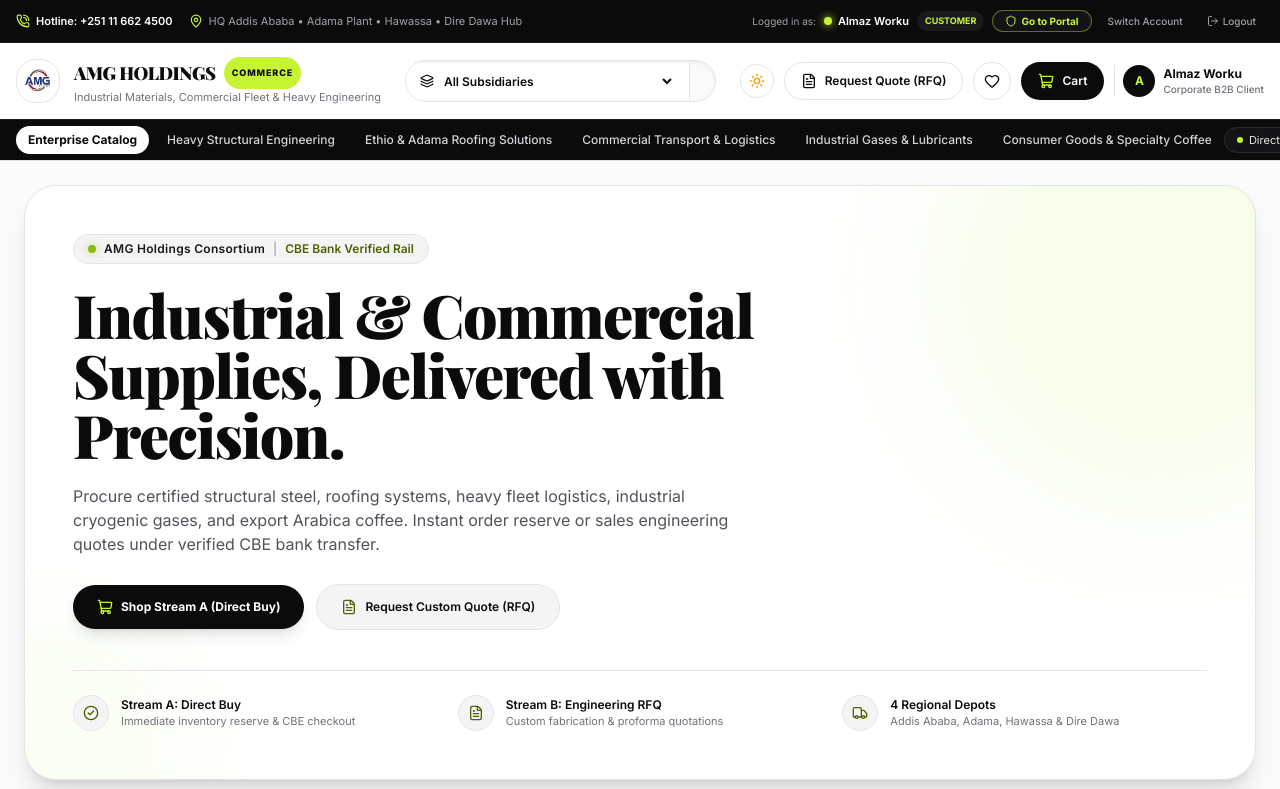
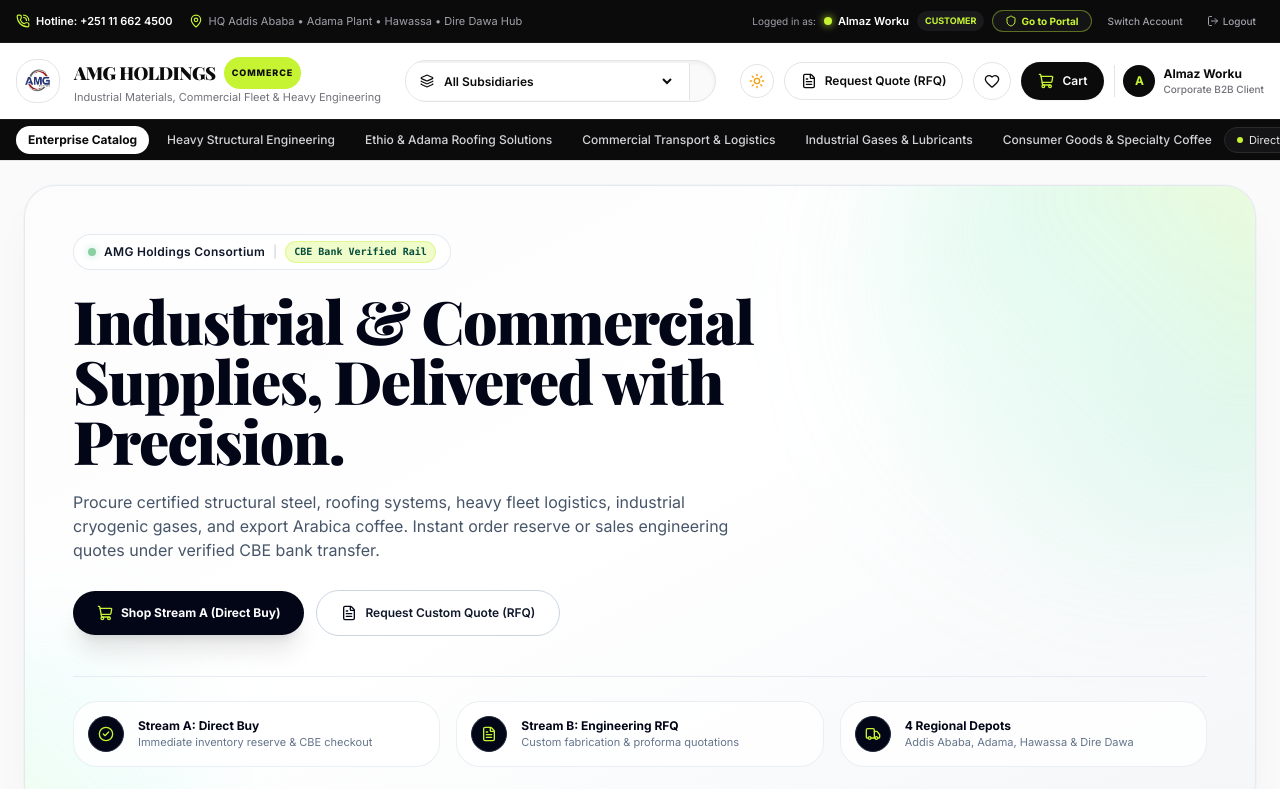
Before and after one commit to amoori01/E-Commerce, a Next.js app: page / in a window 1280 px wide. Shown: the top 789 px of the page. Built offline with nearby package versions, Linux system fonts and the light colour scheme; a web font is replaced by a local one.

Commit message:
Elevate light-mode hero banner with rich depth, ambient sunlit glow, frosted glass, and obsidian badge accents

```diff
--- a/src/app/branch-admin/page.tsx
+++ b/src/app/branch-admin/page.tsx
@@ -669,50 +669,50 @@ export default function BranchAdminPage() {
     <div className="min-h-screen bg-[#FAFAFA] dark:bg-[#0B0B0C] text-[#0B0B0C] dark:text-[#E4E4E7] transition-colors duration-200 pb-20">
       {/* 1. EXECUTIVE THEME HERO BANNER (Flagship Obsidian & Lime Luxury Authority) */}
       <section className="max-w-7xl mx-auto px-4 sm:px-6 pt-6">
-        <div className="bg-white dark:bg-[#0B0B0C] text-[#0B0B0C] dark:text-white rounded-3xl p-6 sm:p-8 border border-[#E4E4E7] dark:border-[#1A1A1D] shadow-xl dark:shadow-2xl relative overflow-hidden group hover:border-[#0B0B0C]/30 dark:hover:border-[#C6F432]/30 transition-all duration-300">
-          {/* Ambient Lime Glows */}
-          <div className="absolute -top-32 -right-32 w-[24rem] h-[24rem] bg-lime-400/10 dark:bg-[#C6F432]/10 rounded-full blur-3xl pointer-events-none group-hover:bg-lime-400/20 dark:group-hover:bg-[#C6F432]/15 transition-all duration-700" />
-          <div className="absolute -bottom-24 -left-24 w-56 h-56 bg-lime-400/5 dark:bg-[#C6F432]/5 rounded-full blur-2xl pointer-events-none" />
+        <div className="bg-gradient-to-br from-[#FCFCFD] via-white to-[#F4F6F8] dark:from-[#0B0B0C] dark:via-[#0E0E10] dark:to-[#0B0B0C] text-slate-900 dark:text-white rounded-3xl p-6 sm:p-8 border border-slate-200/90 dark:border-[#1A1A1D] shadow-[0_20px_50px_-15px_rgba(0,0,0,0.06)] dark:shadow-2xl relative overflow-hidden group hover:border-slate-300 dark:hover:border-[#C6F432]/30 transition-all duration-300">
+          {/* Ambient Lime & Sunlit Emerald Glows */}
+          <div className="absolute -top-32 -right-32 w-[28rem] h-[28rem] bg-gradient-to-bl from-[#C6F432]/30 via-emerald-300/20 to-transparent dark:from-[#C6F432]/10 dark:to-transparent rounded-full blur-3xl pointer-events-none group-hover:scale-105 transition-all duration-700" />
+          <div className="absolute -bottom-24 -left-24 w-64 h-64 bg-gradient-to-tr from-[#C6F432]/20 via-teal-200/15 to-transparent dark:from-[#C6F432]/5 dark:to-transparent rounded-full blur-2xl pointer-events-none" />
 
           <div className="relative z-10 flex flex-col lg:flex-row lg:items-center justify-between gap-6">
             <div className="space-y-3 max-w-3xl">
               <div className="flex flex-wrap items-center gap-2">
-                <div className="inline-flex items-center space-x-2 px-3.5 py-1.5 bg-[#F4F4F5] dark:bg-[#141416] border border-[#E4E4E7] dark:border-[#2A2A2E] rounded-full text-xs font-medium text-[#18181B] dark:text-[#E4E4E7]">
-                  <span className="w-2 h-2 rounded-full bg-[#8FB80D] dark:bg-[#C6F432] inline-block shadow-[0_0_8px_rgba(143,184,13,0.5)] dark:shadow-[0_0_8px_#C6F432]" />
+                <div className="inline-flex items-center space-x-2 px-3.5 py-1.5 bg-white/90 dark:bg-[#141416] border border-slate-200/90 dark:border-[#2A2A2E] rounded-full text-xs font-medium text-slate-900 dark:text-[#E4E4E7] shadow-xs backdrop-blur-md">
+                  <span className="w-2 h-2 rounded-full bg-[#16A34A] dark:bg-[#C6F432] inline-block shadow-[0_0_8px_rgba(22,163,74,0.6)] dark:shadow-[0_0_8px_#C6F432] animate-pulse" />
                   <span className="font-semibold tracking-wide">Tier 3: Regional Depot &amp; Mill Operations</span>
-                  <span className="text-[#A1A1AA] dark:text-[#52525B]">|</span>
-                  <span className="text-[#4D6300] dark:text-[#C6F432] font-mono text-[11px] font-semibold">{activeBranch.code}</span>
-                </div>
-                <div className="inline-flex items-center space-x-1.5 px-3 py-1 bg-[#F4F4F5] dark:bg-[#141416] border border-[#E4E4E7] dark:border-[#2A2A2E] rounded-full text-[11px] text-[#52525B] dark:text-[#A1A1AA]">
-                  <Truck className="w-3.5 h-3.5 text-[#4D6300] dark:text-[#C6F432]" />
+                  <span className="text-slate-300 dark:text-[#52525B]">|</span>
+                  <span className="px-2 py-0.5 rounded-full text-[10px] font-mono font-bold bg-[#C6F432]/25 dark:bg-[#C6F432]/10 text-emerald-900 dark:text-[#C6F432] border border-[#C6F432]/40">{activeBranch.code}</span>
+                </div>
+                <div className="inline-flex items-center space-x-1.5 px-3 py-1 bg-white/80 dark:bg-[#141416] border border-slate-200/80 dark:border-[#2A2A2E] rounded-full text-[11px] text-slate-600 dark:text-[#A1A1AA] shadow-xs">
+                  <Truck className="w-3.5 h-3.5 text-[#16A34A] dark:text-[#C6F432]" />
                   <span>{activeBranch.city} Central Depot</span>
                 </div>
               </div>
 
-              <h1 className="text-2xl sm:text-4xl font-serif font-black tracking-tight leading-tight text-[#0B0B0C] dark:text-white">
+              <h1 className="text-2xl sm:text-4xl font-serif font-black tracking-tight leading-tight text-slate-950 dark:text-white drop-shadow-xs">
                 Regional Branch &amp; Warehouse Logistics Portal
               </h1>
 
-              <p className="text-xs sm:text-sm text-[#52525B] dark:text-[#A1A1AA] font-sans leading-relaxed max-w-2xl">
+              <p className="text-xs sm:text-sm text-slate-600 dark:text-[#A1A1AA] font-sans leading-relaxed max-w-2xl font-normal">
                 Operating scope assigned to regional mill facilities. Stock threshold alarms, factory mill intake, yard dispatch, and physical gate pass verification under verified enterprise standards.
               </p>
             </div>
 
             {/* Operating Branch Scope Selector */}
             <div className="shrink-0 flex items-center lg:self-center">
-              <div className="bg-[#F4F4F5] dark:bg-[#141416]/90 border border-[#E4E4E7] dark:border-[#2A2A2E] hover:border-[#0B0B0C]/40 dark:hover:border-[#C6F432]/40 rounded-xl px-3 py-2 shadow-sm transition-all sm:w-72 w-full">
-                <div className="flex items-center justify-between text-[10px] uppercase font-bold text-[#71717A] tracking-wider mb-1.5 px-0.5">
+              <div className="bg-white/90 dark:bg-[#141416]/90 border border-slate-200 dark:border-[#2A2A2E] hover:border-slate-400 dark:hover:border-[#C6F432]/40 rounded-2xl px-3.5 py-2.5 shadow-sm backdrop-blur-md transition-all sm:w-72 w-full">
+                <div className="flex items-center justify-between text-[10px] uppercase font-bold text-slate-500 dark:text-[#71717A] tracking-wider mb-1.5 px-0.5">
                   <span className="flex items-center gap-1.5">
-                    <span className="w-1.5 h-1.5 rounded-full bg-[#8FB80D] dark:bg-[#C6F432] shadow-[0_0_6px_#C6F432]" />
+                    <span className="w-1.5 h-1.5 rounded-full bg-[#16A34A] dark:bg-[#C6F432] shadow-[0_0_6px_#C6F432]" />
                     Depot Scope
                   </span>
-                  <span className="text-[#4D6300] dark:text-[#C6F432] font-mono text-[10px] font-semibold">{activeBranch.code}</span>
+                  <span className="text-emerald-900 dark:text-[#C6F432] font-mono text-[10px] font-bold">{activeBranch.code}</span>
                 </div>
                 <div className="relative">
                   <select
                     value={selectedBranchId}
                     onChange={(e) => setSelectedBranchId(e.target.value)}
-                    className="w-full appearance-none bg-white dark:bg-[#0E0E10] border border-[#E4E4E7] dark:border-[#2A2A2E] hover:border-[#A1A1AA] dark:hover:border-[#3E3E44] focus:border-[#0B0B0C] dark:focus:border-[#C6F432] text-[#0B0B0C] dark:text-white font-medium pl-2.5 pr-7 py-1.5 rounded-lg text-xs outline-none transition-colors cursor-pointer"
+                    className="w-full appearance-none bg-slate-50 dark:bg-[#0E0E10] border border-slate-300 dark:border-[#2A2A2E] hover:border-slate-500 dark:hover:border-[#3E3E44] focus:border-slate-900 dark:focus:border-[#C6F432] text-slate-900 dark:text-white font-semibold pl-2.5 pr-7 py-1.5 rounded-xl text-xs outline-none transition-colors cursor-pointer"
                   >
                     <option value="all">All Regional Depots ({ordersList.length} orders)</option>
                     {BRANCHES.map((b) => {
@@ -724,10 +724,10 @@ export default function BranchAdminPage() {
                       );
                     })}
                   </select>
-                  <ChevronDown className="w-3.5 h-3.5 text-[#71717A] dark:text-[#A1A1AA] pointer-events-none absolute right-2.5 top-1/2 -translate-y-1/2" />
-                </div>
-                <div className="text-[10px] text-[#71717A] mt-1 px-0.5 flex items-center space-x-1 font-mono">
-                  <MapPin className="w-2.5 h-2.5 text-[#4D6300] dark:text-[#C6F432] shrink-0" />
+                  <ChevronDown className="w-3.5 h-3.5 text-slate-500 dark:text-[#A1A1AA] pointer-events-none absolute right-2.5 top-1/2 -translate-y-1/2" />
+                </div>
+                <div className="text-[10px] text-slate-500 dark:text-[#71717A] mt-1.5 px-0.5 flex items-center space-x-1 font-mono">
+                  <MapPin className="w-2.5 h-2.5 text-[#16A34A] dark:text-[#C6F432] shrink-0" />
                   <span className="truncate">{activeBranch.address}</span>
                 </div>
               </div>
--- a/src/app/page.tsx
+++ b/src/app/page.tsx
@@ -134,24 +134,26 @@ function HomePageContent() {
 
       {/* 1. STREAMLINED ENTERPRISE HERO */}
       <section className="max-w-7xl mx-auto px-4 sm:px-6 pt-6">
-        <div className="bg-white dark:bg-[#0B0B0C] text-[#0B0B0C] dark:text-white rounded-3xl p-8 sm:p-12 border border-[#E4E4E7] dark:border-[#1A1A1D] shadow-xl dark:shadow-2xl relative overflow-hidden group hover:border-[#0B0B0C]/30 dark:hover:border-[#C6F432]/30 transition-all duration-300">
-          {/* Subtle Ambient Lime Glow */}
-          <div className="absolute -top-32 -right-32 w-[28rem] h-[28rem] bg-lime-400/10 dark:bg-[#C6F432]/10 rounded-full blur-3xl pointer-events-none group-hover:bg-lime-400/20 dark:group-hover:bg-[#C6F432]/15 transition-all duration-700" />
-          <div className="absolute -bottom-24 -left-24 w-64 h-64 bg-lime-400/5 dark:bg-[#C6F432]/5 rounded-full blur-2xl pointer-events-none" />
+        <div className="bg-gradient-to-br from-[#FCFCFD] via-white to-[#F4F6F8] dark:from-[#0B0B0C] dark:via-[#0E0E10] dark:to-[#0B0B0C] text-slate-900 dark:text-white rounded-3xl p-8 sm:p-12 border border-slate-200/90 dark:border-[#1A1A1D] shadow-[0_20px_50px_-15px_rgba(0,0,0,0.06),0_0_0_1px_rgba(0,0,0,0.02)] dark:shadow-2xl relative overflow-hidden group hover:border-slate-300 dark:hover:border-[#C6F432]/30 transition-all duration-300">
+          {/* Subtle Ambient Lime & Sunlit Emerald Glow */}
+          <div className="absolute -top-32 -right-32 w-[32rem] h-[32rem] bg-gradient-to-bl from-[#C6F432]/30 via-emerald-300/20 to-transparent dark:from-[#C6F432]/12 dark:to-transparent rounded-full blur-3xl pointer-events-none group-hover:scale-105 transition-all duration-700" />
+          <div className="absolute -bottom-24 -left-24 w-72 h-72 bg-gradient-to-tr from-[#C6F432]/20 via-teal-200/15 to-transparent dark:from-[#C6F432]/5 dark:to-transparent rounded-full blur-2xl pointer-events-none" />
 
           <div className="relative z-10 max-w-3xl space-y-5">
-            <div className="inline-flex items-center space-x-2 px-3.5 py-1.5 bg-[#F4F4F5] dark:bg-[#141416] border border-[#E4E4E7] dark:border-[#2A2A2E] rounded-full text-xs font-medium text-[#18181B] dark:text-[#E4E4E7]">
-              <span className="w-2 h-2 rounded-full bg-[#8FB80D] dark:bg-[#C6F432] inline-block shadow-[0_0_8px_rgba(143,184,13,0.5)] dark:shadow-[0_0_8px_#C6F432]" />
+            <div className="inline-flex items-center space-x-2 px-3.5 py-1.5 bg-white/90 dark:bg-[#141416] border border-slate-200/90 dark:border-[#2A2A2E] rounded-full text-xs font-medium text-slate-900 dark:text-[#E4E4E7] shadow-xs backdrop-blur-md">
+              <span className="w-2 h-2 rounded-full bg-[#16A34A] dark:bg-[#C6F432] inline-block shadow-[0_0_8px_rgba(22,163,74,0.6)] dark:shadow-[0_0_8px_#C6F432] animate-pulse" />
               <span className="font-semibold tracking-wide">AMG Holdings Consortium</span>
-              <span className="text-[#A1A1AA] dark:text-[#52525B]">|</span>
-              <span className="text-[#4D6300] dark:text-[#C6F432] font-semibold">CBE Bank Verified Rail</span>
+              <span className="text-slate-300 dark:text-[#52525B]">|</span>
+              <span className="px-2 py-0.5 rounded-full text-[10px] font-mono font-bold bg-[#C6F432]/25 dark:bg-[#C6F432]/10 text-emerald-900 dark:text-[#C6F432] border border-[#C6F432]/40">
+                CBE Bank Verified Rail
+              </span>
             </div>
 
-            <h1 className="text-3xl sm:text-5xl lg:text-6xl font-serif font-black tracking-tight leading-[1.12] text-[#0B0B0C] dark:text-white">
+            <h1 className="text-3xl sm:text-5xl lg:text-6xl font-serif font-black tracking-tight leading-[1.12] text-slate-950 dark:text-white drop-shadow-xs">
               Industrial &amp; Commercial Supplies, Delivered with Precision.
             </h1>
 
-            <p className="text-sm sm:text-base text-[#52525B] dark:text-[#A1A1AA] font-sans leading-relaxed max-w-2xl">
+            <p className="text-sm sm:text-base text-slate-600 dark:text-[#A1A1AA] font-sans leading-relaxed max-w-2xl font-normal">
               Procure certified structural steel, roofing systems, heavy fleet logistics, industrial cryogenic gases, and export Arabica coffee. Instant order reserve or sales engineering quotes under verified CBE bank transfer.
             </p>
 
@@ -164,7 +166,7 @@ function HomePageContent() {
                   const el = document.getElementById('catalog-section');
                   el?.scrollIntoView({ behavior: 'smooth' });
                 }}
-                className="px-6 py-3.5 bg-[#0B0B0C] hover:bg-[#202028] dark:bg-[#C6F432] dark:hover:bg-[#D7F860] text-white dark:text-[#0B0B0C] font-bold text-xs rounded-full transition-all flex items-center space-x-2 shadow-lg hover:shadow-md"
+                className="px-6 py-3.5 bg-slate-950 hover:bg-slate-900 dark:bg-[#C6F432] dark:hover:bg-[#D7F860] text-white dark:text-[#0B0B0C] font-bold text-xs rounded-full transition-all flex items-center space-x-2 shadow-xl hover:shadow-2xl hover:-translate-y-0.5 active:translate-y-0"
               >
                 <ShoppingCart className="w-4 h-4 text-[#C6F432] dark:text-[#0B0B0C]" />
                 <span>Shop Stream A (Direct Buy)</span>
@@ -173,43 +175,43 @@ function HomePageContent() {
               <button
                 type="button"
                 onClick={() => openRfq()}
-                className="px-6 py-3.5 bg-[#F4F4F5] hover:bg-[#E4E4E7] dark:bg-[#141416] dark:hover:bg-[#1A1A1D] text-[#0B0B0C] dark:text-white border border-[#E4E4E7] dark:border-[#2A2A2E] hover:border-[#0B0B0C]/40 dark:hover:border-[#C6F432]/40 font-semibold text-xs rounded-full transition-all flex items-center space-x-2 shadow-xs"
+                className="px-6 py-3.5 bg-white/90 hover:bg-slate-50 dark:bg-[#141416] dark:hover:bg-[#1A1A1D] text-slate-900 dark:text-white border border-slate-300 dark:border-[#2A2A2E] hover:border-slate-900 dark:hover:border-[#C6F432]/40 font-semibold text-xs rounded-full transition-all flex items-center space-x-2 shadow-xs hover:shadow-sm hover:-translate-y-0.5 active:translate-y-0"
               >
-                <FileText className="w-4 h-4 text-[#4D6300] dark:text-[#C6F432]" />
+                <FileText className="w-4 h-4 text-slate-950 dark:text-[#C6F432]" />
                 <span>Request Custom Quote (RFQ)</span>
               </button>
             </div>
           </div>
 
           {/* Integrated Trust & Operations Bar */}
-          <div className="mt-10 pt-6 border-t border-[#E4E4E7] dark:border-[#1F1F24] grid grid-cols-1 sm:grid-cols-3 gap-5 text-xs text-[#52525B] dark:text-[#A1A1AA] relative z-10">
-            <div className="flex items-center space-x-3">
-              <div className="w-9 h-9 rounded-xl bg-[#F4F4F5] dark:bg-[#141416] border border-[#E4E4E7] dark:border-[#2A2A2E] flex items-center justify-center text-[#4D6300] dark:text-[#C6F432] shrink-0">
+          <div className="mt-10 pt-6 border-t border-slate-200/80 dark:border-[#1F1F24] grid grid-cols-1 sm:grid-cols-3 gap-4 text-xs text-slate-600 dark:text-[#A1A1AA] relative z-10">
+            <div className="p-3 sm:p-3.5 rounded-2xl bg-white/80 dark:bg-[#141416]/50 border border-slate-200/70 dark:border-[#2A2A2E]/50 shadow-xs flex items-center space-x-3.5 hover:border-slate-300 dark:hover:border-[#C6F432]/30 transition-all">
+              <div className="w-9 h-9 rounded-xl bg-slate-950 dark:bg-[#141416] border border-slate-800 dark:border-[#2A2A2E] flex items-center justify-center text-[#C6F432] shadow-xs shrink-0">
                 <CheckCircle2 className="w-4 h-4" />
               </div>
               <div>
-                <span className="font-semibold text-[#0B0B0C] dark:text-white block">Stream A: Direct Buy</span>
-                <span className="text-[11px] text-[#71717A] dark:text-[#71717A]">Immediate inventory reserve &amp; CBE checkout</span>
+                <span className="font-bold text-slate-950 dark:text-white block text-xs">Stream A: Direct Buy</span>
+                <span className="text-[11px] text-slate-500 dark:text-[#71717A] leading-tight">Immediate inventory reserve &amp; CBE checkout</span>
               </div>
             </div>
 
-            <div className="flex items-center space-x-3">
-              <div className="w-9 h-9 rounded-xl bg-[#F4F4F5] dark:bg-[#141416] border border-[#E4E4E7] dark:border-[#2A2A2E] flex items-center justify-center text-[#4D6300] dark:text-[#C6F432] shrink-0">
+            <div className="p-3 sm:p-3.5 rounded-2xl bg-white/80 dark:bg-[#141416]/50 border border-slate-200/70 dark:border-[#2A2A2E]/50 shadow-xs flex items-center space-x-3.5 hover:border-slate-300 dark:hover:border-[#C6F432]/30 transition-all">
+              <div className="w-9 h-9 rounded-xl bg-slate-950 dark:bg-[#141416] border border-slate-800 dark:border-[#2A2A2E] flex items-center justify-center text-[#C6F432] shadow-xs shrink-0">
                 <FileText className="w-4 h-4" />
               </div>
               <div>
-                <span className="font-semibold text-[#0B0B0C] dark:text-white block">Stream B: Engineering RFQ</span>
-                <span className="text-[11px] text-[#71717A] dark:text-[#71717A]">Custom fabrication &amp; proforma quotations</span>
+                <span className="font-bold text-slate-950 dark:text-white block text-xs">Stream B: Engineering RFQ</span>
+                <span className="text-[11px] text-slate-500 dark:text-[#71717A] leading-tight">Custom fabrication &amp; proforma quotations</span>
               </div>
             </div>
 
-            <div className="flex items-center space-x-3">
-              <div className="w-9 h-9 rounded-xl bg-[#F4F4F5] dark:bg-[#141416] border border-[#E4E4E7] dark:border-[#2A2A2E] flex items-center justify-center text-[#4D6300] dark:text-[#C6F432] shrink-0">
+            <div className="p-3 sm:p-3.5 rounded-2xl bg-white/80 dark:bg-[#141416]/50 border border-slate-200/70 dark:border-[#2A2A2E]/50 shadow-xs flex items-center space-x-3.5 hover:border-slate-300 dark:hover:border-[#C6F432]/30 transition-all">
+              <div className="w-9 h-9 rounded-xl bg-slate-950 dark:bg-[#141416] border border-slate-800 dark:border-[#2A2A2E] flex items-center justify-center text-[#C6F432] shadow-xs shrink-0">
                 <Truck className="w-4 h-4" />
               </div>
               <div>
-                <span className="font-semibold text-[#0B0B0C] dark:text-white block">4 Regional Depots</span>
-                <span className="text-[11px] text-[#71717A] dark:text-[#71717A]">Addis Ababa, Adama, Hawassa &amp; Dire Dawa</span>
+                <span className="font-bold text-slate-950 dark:text-white block text-xs">4 Regional Depots</span>
+                <span className="text-[11px] text-slate-500 dark:text-[#71717A] leading-tight">Addis Ababa, Adama, Hawassa &amp; Dire Dawa</span>
               </div>
             </div>
           </div>
```
